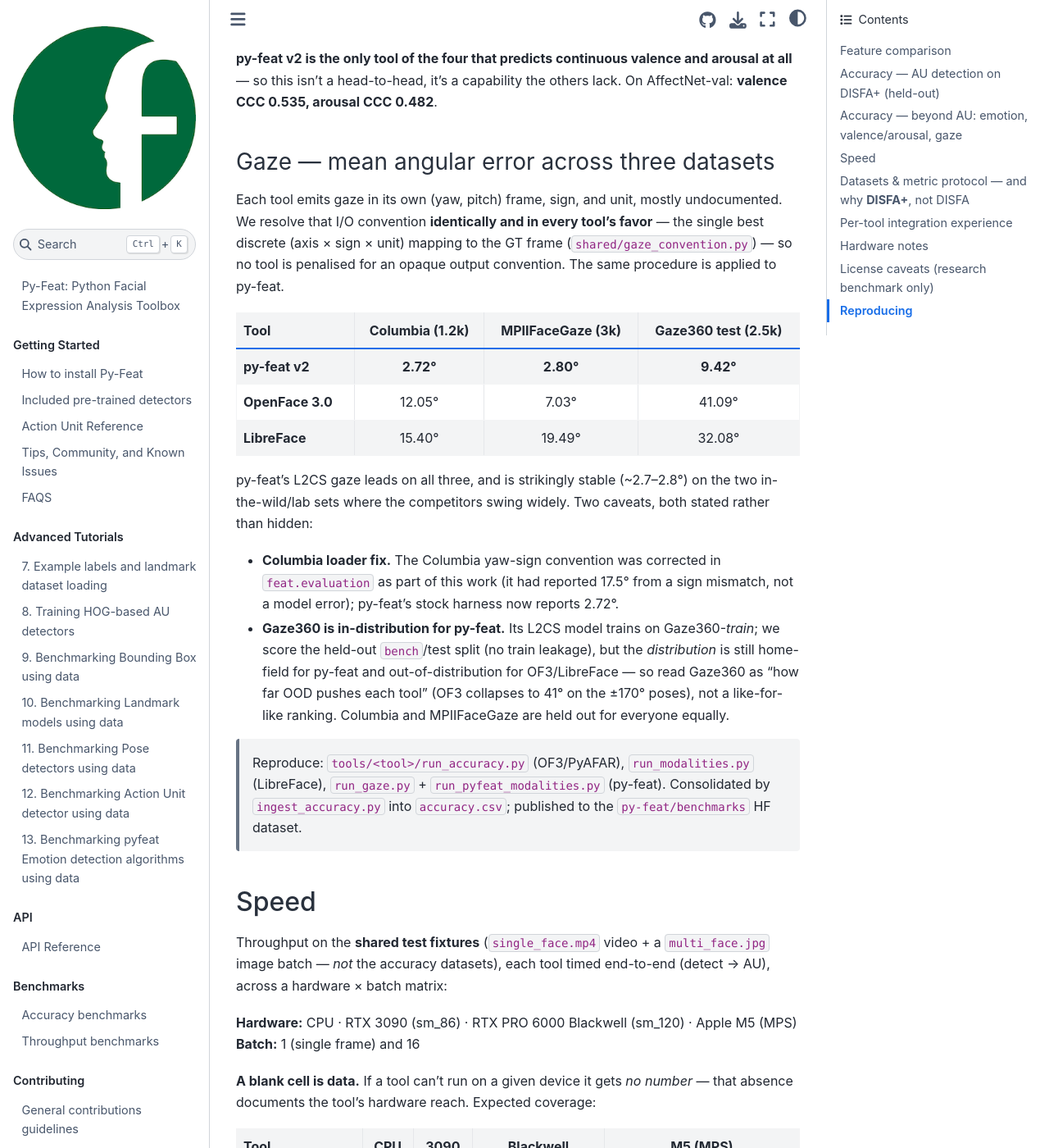
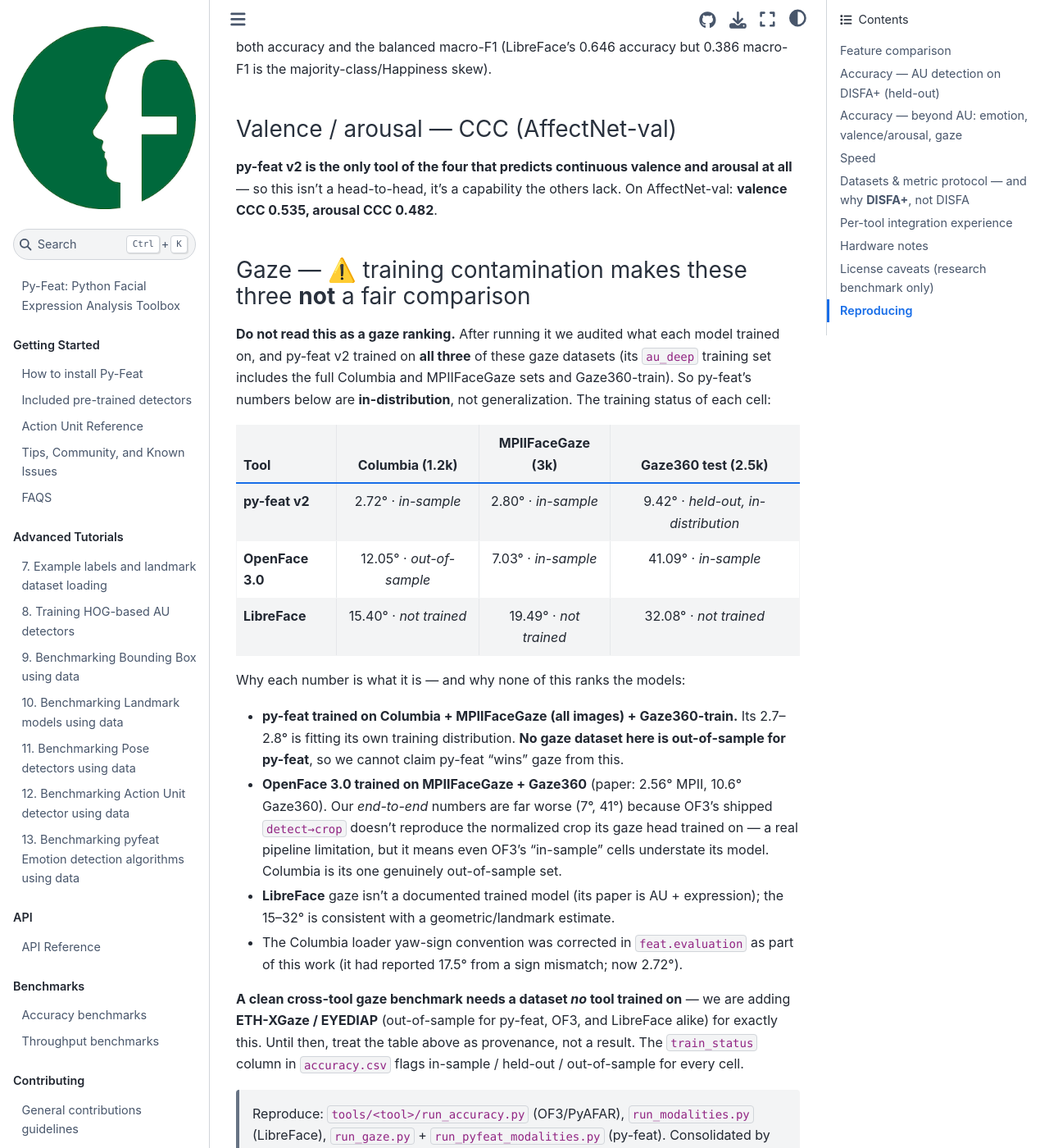
Before and after one commit to cosanlab/py-feat, a Jupyter Book: the page built from docs/benchmarks/cross_tool_methodology.md, in a window 1280 px wide and 1400 px high, scrolled down 4006 px. Shown: the whole window at 82% size. Built offline with Jupyter Book 1.0.4 settings and Sphinx 7.4.7 and the Sphinx Book theme 1.1.4, drawn with Linux system fonts in a browser that asks for light colours; pages that are not in the unit, such as notebooks, are missing from menus; some of the changed text lies outside the part shown.

Commit message:
benchmarks: flag gaze training contamination, withdraw gaze ranking
py-feat v2 trained on all three gaze datasets (Columbia/MPIIFaceGaze full,
Gaze360-train), so those numbers are in-distribution not generalization.
Mark in-sample/held-out/out-of-sample per gaze cell + fix the splits table;
AU and emotion stay genuinely held-out. Clean ETH-XGaze/EYEDIAP set to follow.

```diff
--- a/docs/benchmarks/cross_tool_methodology.md
+++ b/docs/benchmarks/cross_tool_methodology.md
@@ -85,9 +85,14 @@
 | AffectNet | official **validation** (`validation_aligned.csv`) | all (tools train on AffectNet-train) |
 | RAF-DB | **test** split | all (tools train on RAF-train) |
 | DISFA+ | full posed-peak eval set | **all** — no tool trains on DISFA+ (we avoid DISFA, which several train on) |
-| Columbia Gaze | full eval set | all |
-| MPIIFaceGaze | held-out subsample | all |
-| Gaze360 | **`bench`/test** split | all — incl. py-feat, whose L2CS trains only on Gaze360-train |
+| Columbia Gaze | full eval set | OF3, LibreFace only — ⚠️ **py-feat trained on all of it** |
+| MPIIFaceGaze | held-out subsample | LibreFace only — ⚠️ **py-feat and OF3 both trained on it** |
+| Gaze360 | **`bench`/test** split | LibreFace; held-out-in-distribution for py-feat & OF3 (both trained Gaze360-train) |
+
+⚠️ The gaze rows are contaminated (see the gaze section): py-feat trained on
+all three gaze datasets, so there is **no out-of-sample gaze set for py-feat**
+here — a clean ETH-XGaze/EYEDIAP benchmark is being added. AU and emotion are
+genuinely held-out.
 
 ### Emotion — 7-class, top-1 accuracy / macro-F1
 
@@ -112,33 +117,40 @@
 arousal at all** — so this isn't a head-to-head, it's a capability the others
 lack. On AffectNet-val: **valence CCC 0.535, arousal CCC 0.482**.
 
-### Gaze — mean angular error across three datasets
+### Gaze — ⚠️ training contamination makes these three **not** a fair comparison
 
-Each tool emits gaze in its own (yaw, pitch) frame, sign, and unit, mostly
-undocumented. We resolve that I/O convention **identically and in every tool's
-favor** — the single best discrete (axis × sign × unit) mapping to the GT frame
-(`shared/gaze_convention.py`) — so no tool is penalised for an opaque output
-convention. The same procedure is applied to py-feat.
+**Do not read this as a gaze ranking.** After running it we audited what each
+model trained on, and py-feat v2 trained on **all three** of these gaze datasets
+(its `au_deep` training set includes the full Columbia and MPIIFaceGaze sets and
+Gaze360-train). So py-feat's numbers below are **in-distribution**, not
+generalization. The training status of each cell:
 
 | Tool | Columbia (1.2k) | MPIIFaceGaze (3k) | Gaze360 test (2.5k) |
 |------|:---:|:---:|:---:|
-| **py-feat v2** | **2.72°** | **2.80°** | **9.42°** |
-| **OpenFace 3.0** | 12.05° | 7.03° | 41.09° |
-| **LibreFace** | 15.40° | 19.49° | 32.08° |
+| **py-feat v2** | 2.72° · *in-sample* | 2.80° · *in-sample* | 9.42° · *held-out, in-distribution* |
+| **OpenFace 3.0** | 12.05° · *out-of-sample* | 7.03° · *in-sample* | 41.09° · *in-sample* |
+| **LibreFace** | 15.40° · *not trained* | 19.49° · *not trained* | 32.08° · *not trained* |
 
-py-feat's L2CS gaze leads on all three, and is strikingly stable (~2.7–2.8°) on
-the two in-the-wild/lab sets where the competitors swing widely. Two caveats,
-both stated rather than hidden:
+Why each number is what it is — and why none of this ranks the models:
 
-- **Columbia loader fix.** The Columbia yaw-sign convention was corrected in
-  `feat.evaluation` as part of this work (it had reported 17.5° from a sign
-  mismatch, not a model error); py-feat's stock harness now reports 2.72°.
-- **Gaze360 is in-distribution for py-feat.** Its L2CS model trains on
-  Gaze360-*train*; we score the held-out `bench`/test split (no train leakage),
-  but the *distribution* is still home-field for py-feat and out-of-distribution
-  for OF3/LibreFace — so read Gaze360 as "how far OOD pushes each tool" (OF3
-  collapses to 41° on the ±170° poses), not a like-for-like ranking. Columbia
-  and MPIIFaceGaze are held out for everyone equally.
+- **py-feat trained on Columbia + MPIIFaceGaze (all images) + Gaze360-train.** Its
+  2.7–2.8° is fitting its own training distribution. **No gaze dataset here is
+  out-of-sample for py-feat**, so we cannot claim py-feat "wins" gaze from this.
+- **OpenFace 3.0 trained on MPIIFaceGaze + Gaze360** (paper: 2.56° MPII, 10.6°
+  Gaze360). Our *end-to-end* numbers are far worse (7°, 41°) because OF3's
+  shipped `detect→crop` doesn't reproduce the normalized crop its gaze head
+  trained on — a real pipeline limitation, but it means even OF3's "in-sample"
+  cells understate its model. Columbia is its one genuinely out-of-sample set.
+- **LibreFace** gaze isn't a documented trained model (its paper is AU +
+  expression); the 15–32° is consistent with a geometric/landmark estimate.
+- The Columbia loader yaw-sign convention was corrected in `feat.evaluation` as
+  part of this work (it had reported 17.5° from a sign mismatch; now 2.72°).
+
+**A clean cross-tool gaze benchmark needs a dataset *no* tool trained on** — we
+are adding **ETH-XGaze / EYEDIAP** (out-of-sample for py-feat, OF3, and
+LibreFace alike) for exactly this. Until then, treat the table above as
+provenance, not a result. The `train_status` column in `accuracy.csv` flags
+in-sample / held-out / out-of-sample for every cell.
 
 > Reproduce: `tools/<tool>/run_accuracy.py` (OF3/PyAFAR), `run_modalities.py`
 > (LibreFace), `run_gaze.py` + `run_pyfeat_modalities.py` (py-feat). Consolidated
```
